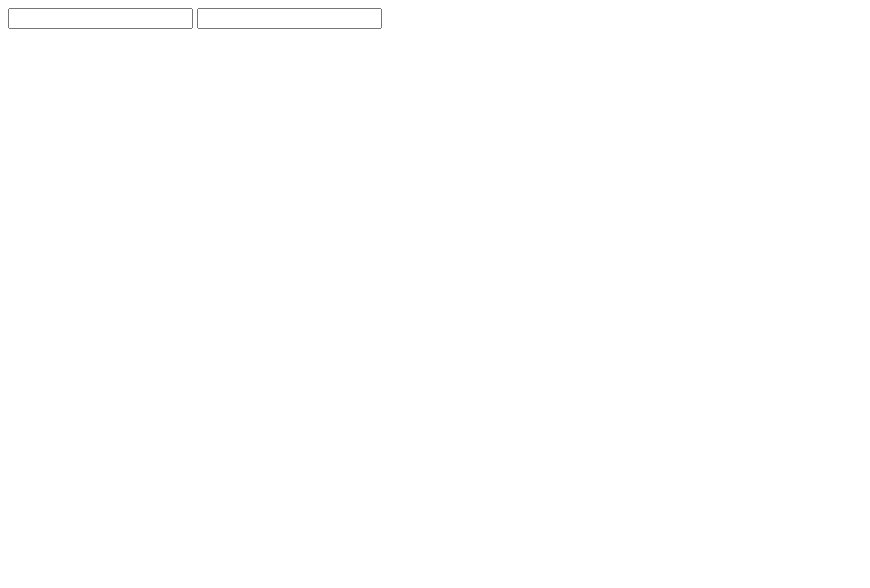
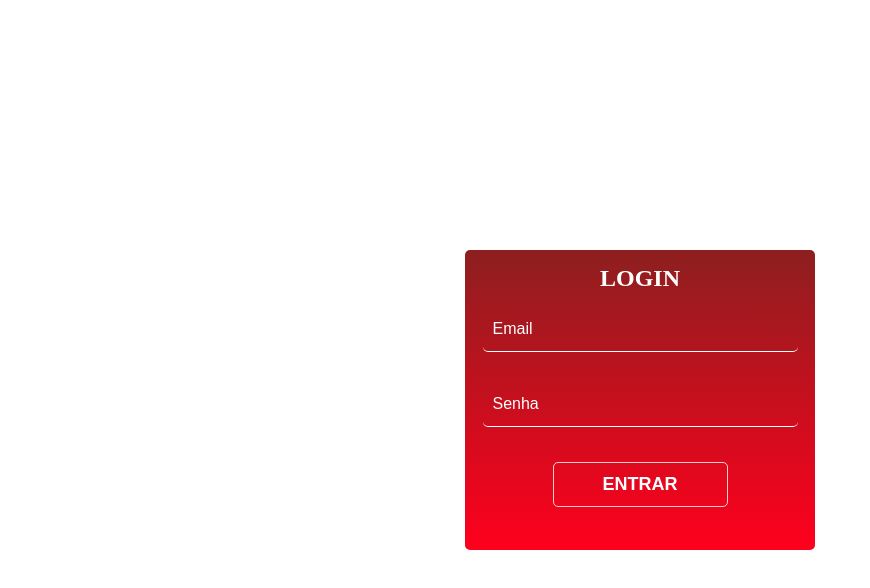
Before and after one commit to marcosluan00/7DaysofCode, a plain HTML site: page pages/Login/index.html in a window 1280 px wide. Shown: the whole page, without its empty margins (0-870 px from the left). Drawn offline with Linux system fonts and the light colour scheme.

```diff
--- a/pages/Login/index.html
+++ b/pages/Login/index.html
@@ -4,12 +4,24 @@
     <meta charset="UTF-8">
     <meta http-equiv="X-UA-Compatible" content="IE=edge">
     <meta name="viewport" content="width=device-width, initial-scale=1.0">
-    <title>Document</title>
+    <title>Login</title>
+    <link rel="stylesheet" href="style.css">
 </head>
 <body>
     <div class="container">
-        <input type="email" name="Email" id="email">
-        <input type="password" name="Senha" id="senha">
+        <div class="login">
+            <h2>LOGIN</h2>
+            <input type="email" name="Email" id="email" class="inputs" placeholder="Email">
+            <input type="password" name="Senha" id="senha" class="inputs" placeholder="Senha">
+            <input type="button" value="ENTRAR" id="botao"
+            onclick=alerta()
+            >
+        </div>
     </div>
+    <script>
+        const alerta =() => {
+            window.alert('aaaai')
+        }
+    </script>
 </body>
 </html>
--- /dev/null
+++ b/pages/Login/style.css
@@ -0,0 +1,54 @@
+*{
+    padding: 0;
+    margin: 0;
+    box-sizing: border-box;
+}
+h2{
+    margin-top: 15px;
+}
+.container{
+    width: 100vw;
+    height: 100vh;
+    display: flex;
+    align-items: center;
+    justify-content: center;
+}
+.login{
+    display: flex;
+    flex-direction: column;
+    background-image: linear-gradient(#8d1f1f, #ff001d);
+    height: 300px;
+    width: 350px;
+    text-align: center;
+    border-radius: 5px;
+    color: #fff;
+}
+.inputs {
+    padding:0px 10px;
+    width:90%;
+    height: 45px;
+    margin: 15px auto;
+    border-radius: 5px;
+    border-style: none;
+    border: none;
+    border-bottom: 1px solid #fff;
+    outline: none;
+    background-color: transparent;
+    color: #fff;
+    font-size: 16px;
+
+}
+.inputs::placeholder{
+    color: #fff;
+}
+#botao{
+    width:50%;
+    height: 45px;
+    margin: 20px auto;
+    background-color: transparent;
+    border: 1px solid rgba(255, 255, 255, 0.788);
+    color: #fff;
+    font-size: 18px;
+    font-weight: bolder;
+    border-radius: 5px;
+}
--- a/styles.css
+++ b/styles.css
@@ -1,7 +1,14 @@
+:root {
+    --text-color: #667085;
+    --main-color: #8E2424;
+}
+@import url('https://fonts.googleapis.com/css2?family=Roboto+Condensed&family=Roboto:wght@500;700&display=swap');
+
 *{
     padding: 0;
     margin: 0;
     box-sizing: border-box;
+    font-family: 'Roboto', sans-serif;
 }
 header {
     height: 80px;
@@ -23,9 +30,7 @@
 }
 header a {
     text-decoration: none;
-    color:#667085;
-    font-family: 'Inter';
-    font-style: normal;
+    color: var(--text-color);
     font-weight: 500;
     font-size: 18px;
     line-height: 24px;
@@ -47,14 +52,31 @@
     height: 40px;
     width:  110px;
     color: #fff;
-    background: #8E2424;
-    border: 1px solid #8E2424;
+    background: var(--main-color);
+    border: 1px solid var(--main-color);
     box-shadow: 0px 1px 2px rgba(16, 24, 40, 0.05);
     border-radius: 6px;
-    font-family: 'Inter';
-    font-style: normal;
     font-weight: 500;
     font-size: 18px;
     line-height: 24px;
     margin: 0 10px;
 }
+main{
+    text-align: center;
+}
+#sobre{
+    font-size:16px;
+    line-height: 24px;
+    color: var(--main-color);
+    font-weight: bold;
+}
+#titulo{
+    font-size: 40px;
+    font-weight: 600;
+    line-height: 60px;
+}
+#descricao{
+    width: 50%;
+    margin: 10px auto;
+    line-height: 30px;
+}
```
Also changed, not shown: index.html (+10 -1 lines), pages/calculadora/index.html (added, +42 -0 lines).
